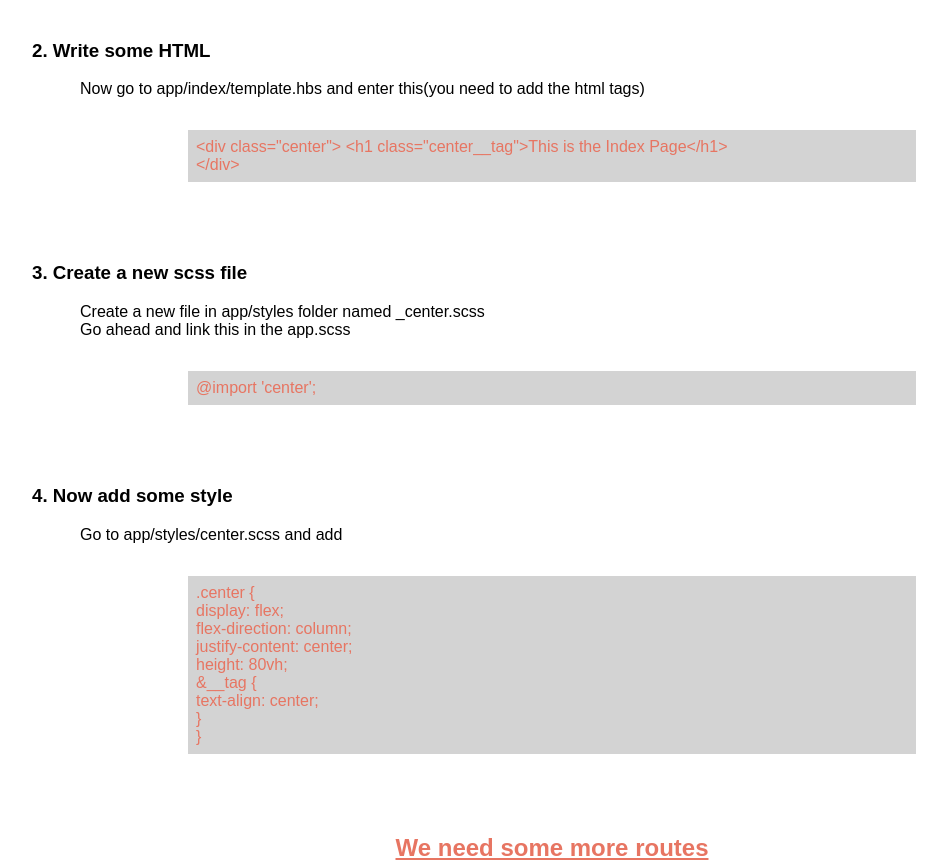
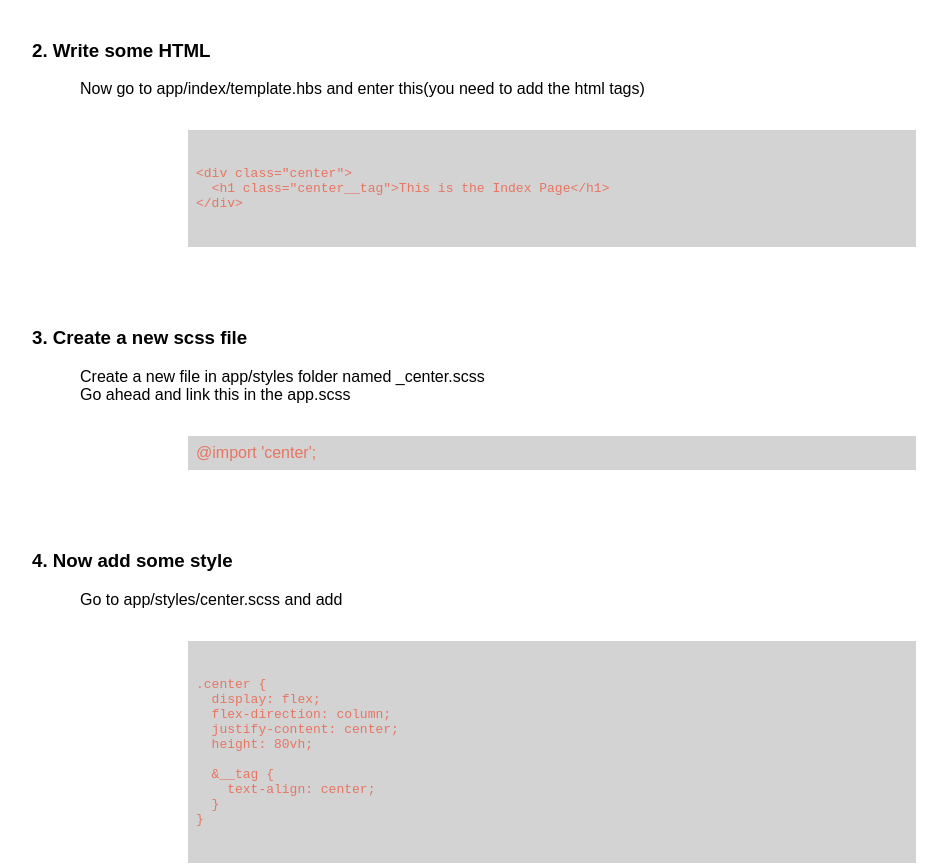
Before and after one commit to derrickbray/my-docs, a website: page public/ember.html in a window 1280 px wide. Shown: the part 6340-7206 px from the top of the page, without its empty margins (88-1035 px from the left). Drawn offline with nearby package versions, Linux system fonts and the light colour scheme; files that its build step writes are made by us from their sources.

Commit message:
fix scss in ember

```diff
--- a/public/ember.html
+++ b/public/ember.html
@@ -194,11 +194,11 @@
 
         <h3 class="step">2. Write some HTML</h3>
         <div class="instructions">Now go to app/index/template.hbs and enter this(you need to add the html tags)</div>
-        <div class="command ember">
-          &lt;div class="center">
-            &lt;h1 class="center__tag">This is the Index Page&lt;/h1><br>
-          &lt;/div><br>
-        </div>
+        <div class="command ember"><pre><code class="html">
+&lt;div class="center">
+  &lt;h1 class="center__tag">This is the Index Page&lt;/h1>
+&lt;/div>
+            </code></pre></div>
 
         <h3 class="step">3. Create a new scss file</h3>
         <div class="instructions">Create a new file in app/styles folder named _center.scss</div>
@@ -207,18 +207,18 @@
 
         <h3 class="step">4. Now add some style</h3>
         <div class="instructions">Go to app/styles/center.scss and add</div>
-        <div class="command ember">
-          .center {<br>
-            display: flex;<br>
-            flex-direction: column;<br>
-            justify-content: center;<br>
-            height: 80vh;<br>
+        <div class="command ember"><pre><code class="scss">
+.center {
+  display: flex;
+  flex-direction: column;
+  justify-content: center;
+  height: 80vh;
 
-            &__tag {<br>
-              text-align: center;<br>
-            }<br>
-          }
-        </div>
+  &__tag {
+    text-align: center;
+  }
+}
+            </code></pre></div>
 
         <h2 class="section ember">We need some more routes</h2>
 
@@ -234,7 +234,7 @@
         <h2 class="step">2. Let's change the a tags to <a href="https://guides.emberjs.com/v2.14.0/templates/links/#toc_the-code-link-to-code-component" class="ember">link-to ember tags</a></h2>
         <div class="instructions">Go to app/application/template.hbs it should look like this:</div>
         <div class="command ember">
-          &lt;nav class="nav"><br>
+          &lt;nav class="nav">
             &lt;div class="container"&gt;<br>
               &lt;div class="nav__content"&gt;<br>
                 &lt;h1 class="nav__content-title"&gt;Ember Demo&lt;/h1&gt;<br>
```
